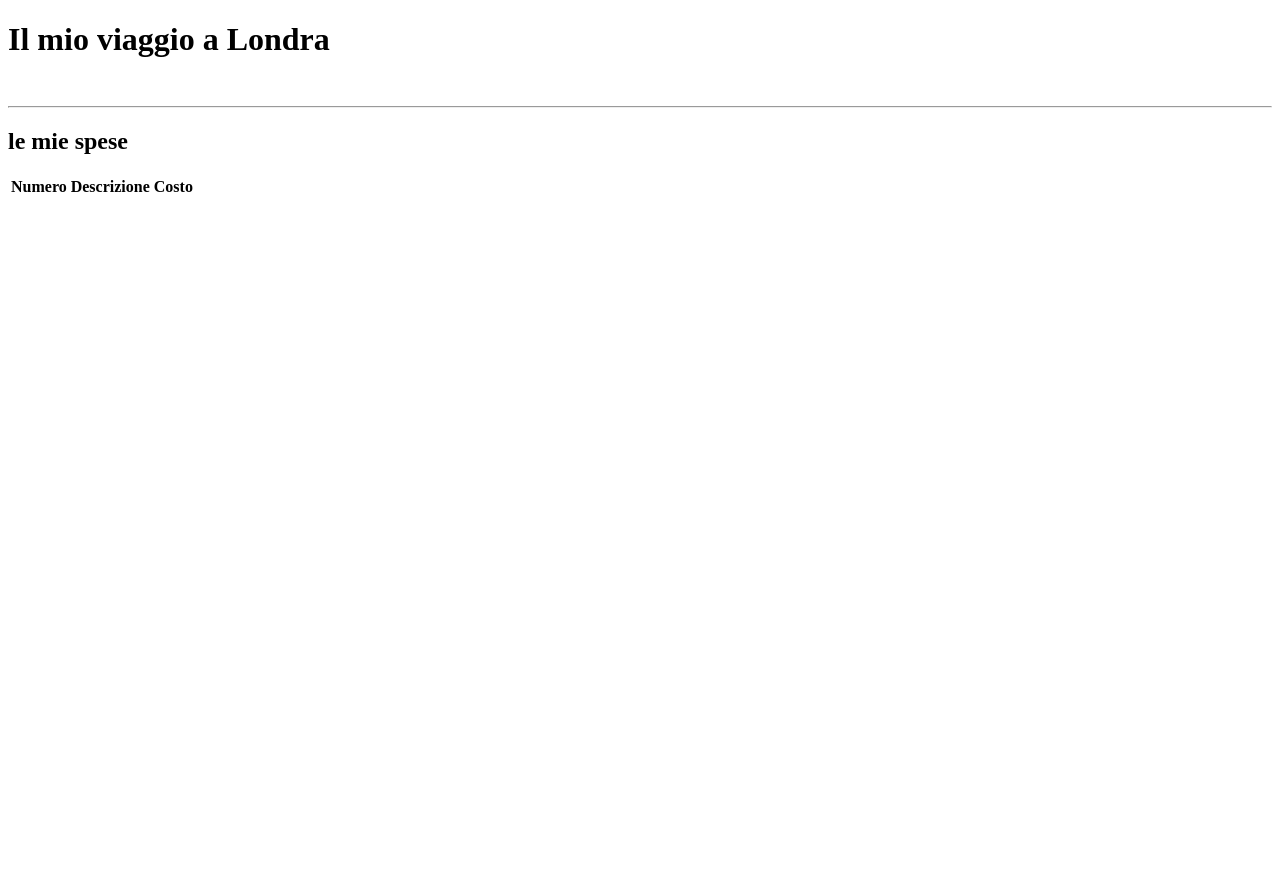
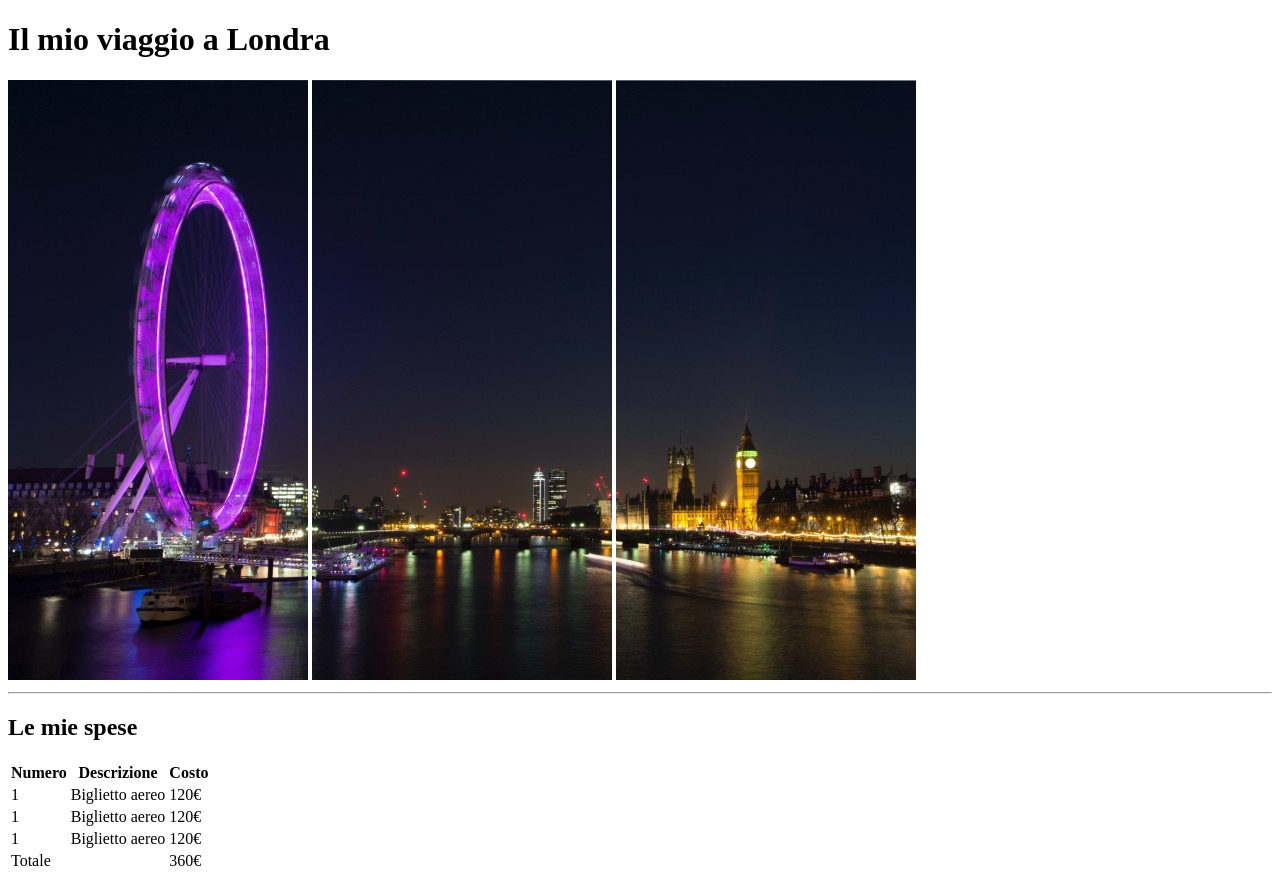
Before and after one commit to FrancescoBonandin/html-london-trip, a plain HTML site: page index.html in a window 1280 px wide. Before the commit the page ends 800 px from the top, so only its background shows below. Drawn offline with Linux system fonts and the light colour scheme.

Commit message:
aggiunta img da path locale e correzione table

```diff
--- a/index.html
+++ b/index.html
@@ -14,9 +14,9 @@
 
             <h1>Il mio viaggio a Londra</h1>
 
-            <img src="" alt="">
-            <img src="" alt="">
-            <img src="" alt="">
+            <img src="img/img/pexels-bill-emrich-230794-0.jpg" alt="">
+            <img src="img/img/pexels-bill-emrich-230794-1.jpg" alt="">
+            <img src="img/img/pexels-bill-emrich-230794-2.jpg" alt="">
             <hr>
 
         </header>
@@ -26,18 +26,16 @@
             <!-- sezione spese -->
             <section>
 
-                <h2> le mie spese</h2>
+                <h2> Le mie spese</h2>
 
                 <Table>
 
                     <thead>
 
                         <tr>
-
                             <th>Numero</th>
                             <th>Descrizione</th>
                             <th>Costo</th>
-
                         </tr>
 
                     </thead>
@@ -45,20 +43,26 @@
                     <tbody>
 
                         <tr>
-                            <td></td>
-                            <td></td>
-                            <td></td>
+                            <td>1</td>
+                            <td>Biglietto aereo</td>
+                            <td>120€</td>
                         </tr>
 
                         <tr>
-                            <td></td>
-                            <td></td>
-                            <td></td>
+                            <td>1</td>
+                            <td>Biglietto aereo</td>
+                            <td>120€</td>
                         </tr>
 
                         <tr>
-                            <td colspan="2"></td>
-                            <td></td>
+                            <td>1</td>
+                            <td>Biglietto aereo</td>
+                            <td>120€</td>
+                        </tr>
+
+                        <tr>
+                            <td colspan="2">Totale</td>
+                            <td>360€</td>
                         </tr>
 
                     </tbody>
```
Also changed, not shown: img/img/pexels-bill-emrich-230794-0.jpg (added), img/img/pexels-bill-emrich-230794-1.jpg (added), img/img/pexels-bill-emrich-230794-2.jpg (added).
